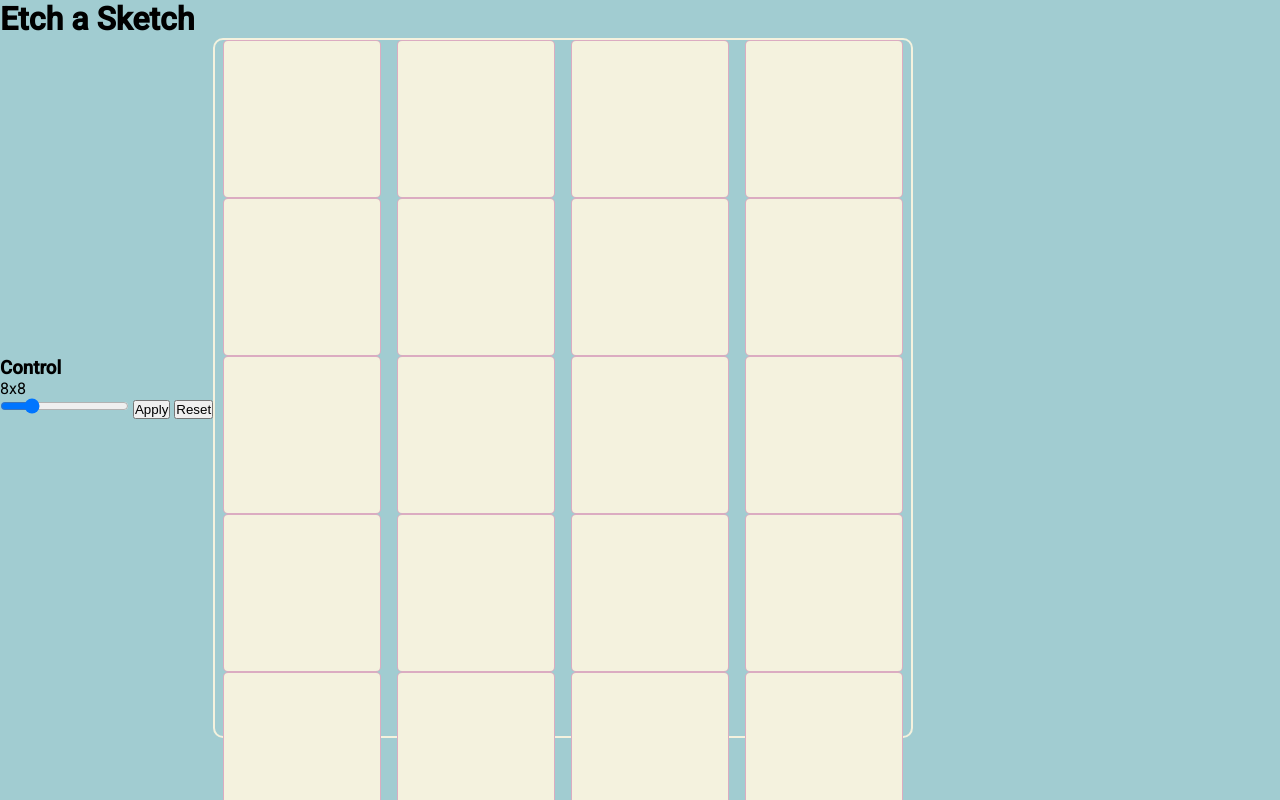
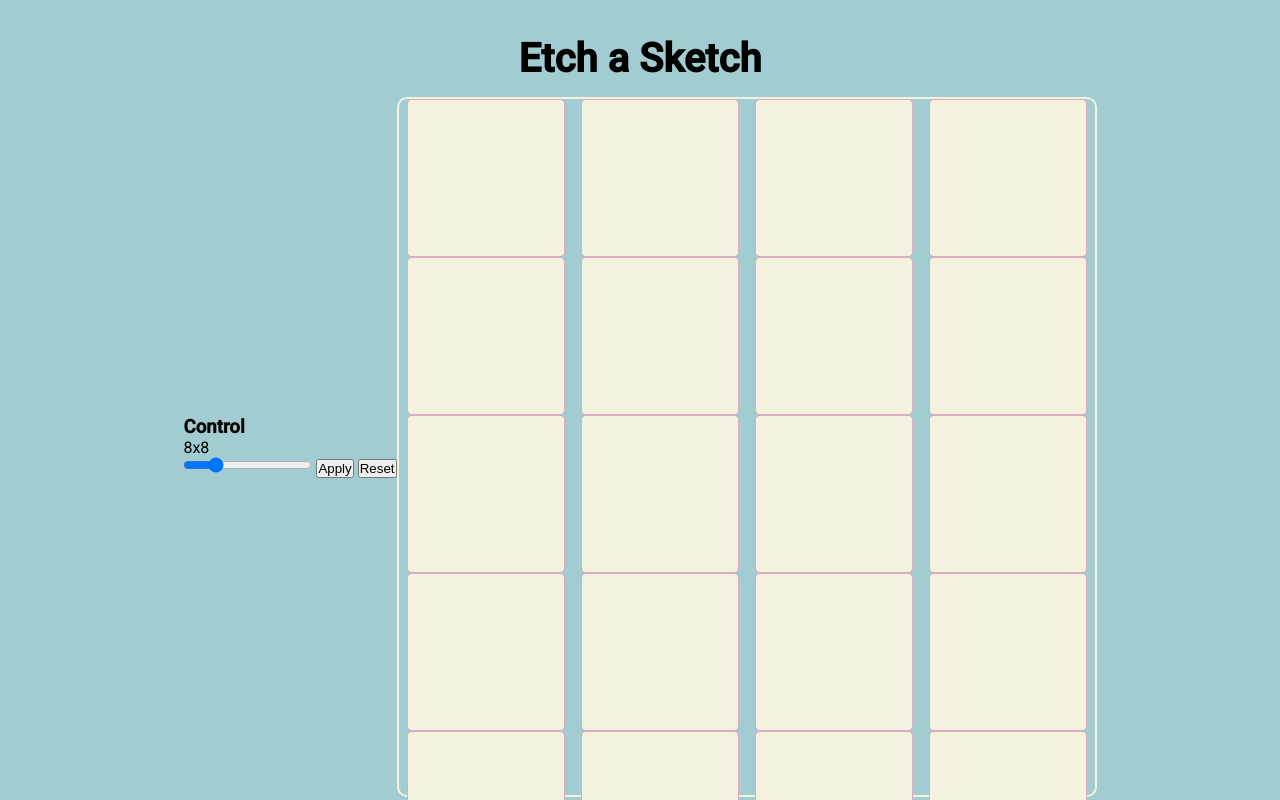
Before and after one commit to palsterzilla/etch-a-sketch, a plain HTML site: page index.html in a window 1280 px wide. Shown: the top 800 px of the page. Drawn offline with Linux system fonts and the light colour scheme.

Commit message:
Minor styling

```diff
--- a/style.css
+++ b/style.css
@@ -19,8 +19,16 @@ body {
   background-color: #A1CCD1;
 }
 
+h1 {
+  text-align: center;
+  margin-top: 3.5rem;
+  margin-bottom: 1.5rem;
+  font-size: 4rem;
+}
+
 .container {
   display: flex;
+  justify-content: center;
 }
 
 .controls {
```
